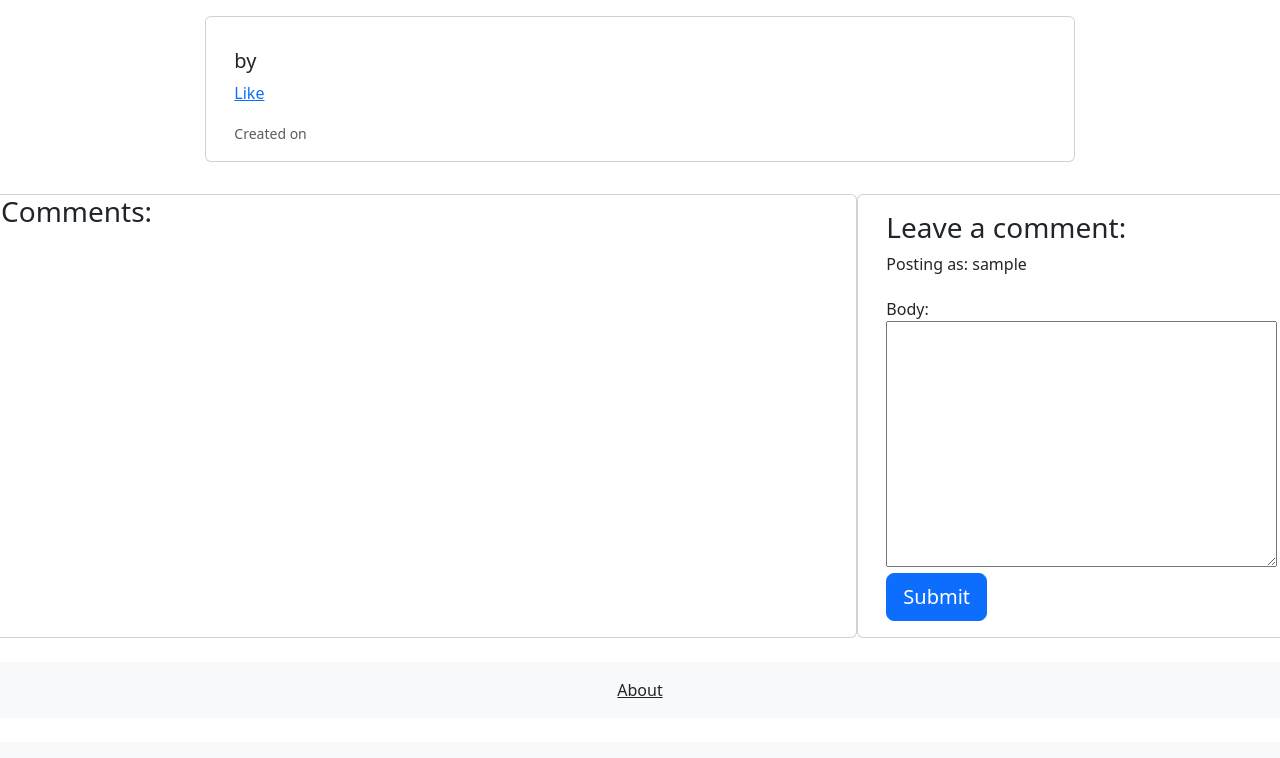
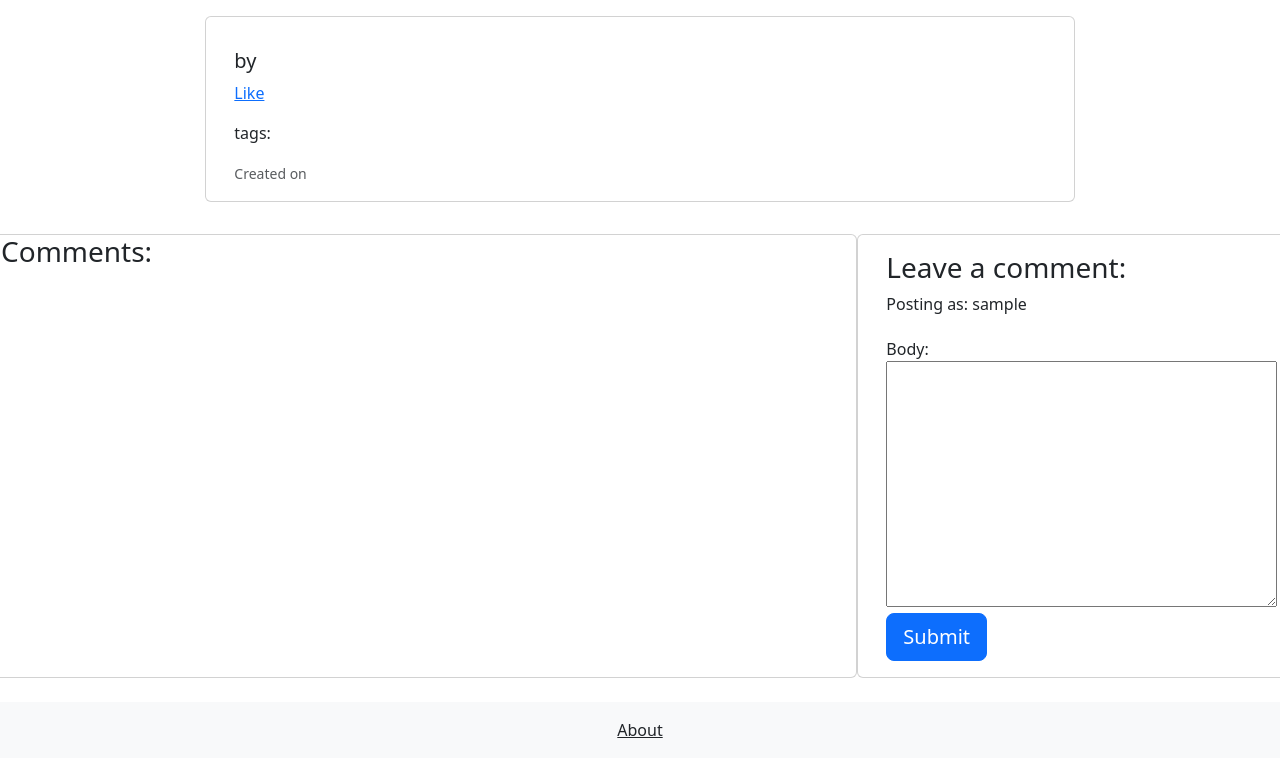
Before and after one commit to MWBark/Love-Japan, a Django app: template main/templates/main/imagepost.html in a window 1280 px wide. Shown: the part 58-816 px from the top of the page. Before the commit the page ends 756 px from the top, so only its background shows below. Run offline with Django 4.2, Linux system fonts and the light colour scheme; the template is opened without the code that fills it: values that come from a table or form of the project are taken from there, others are empty; the visitor is signed in with stand-in values (Sample User, id 1).

Commit message:
Create tags for ImagePosts using installed django-taggit

```diff
--- a/lovejapan/settings.py
+++ b/lovejapan/settings.py
@@ -29,7 +29,7 @@ TEMPLATES_DIR = os.path.join(BASE_DIR, 'templates')
 SECRET_KEY = os.environ.get("SECRET_KEY")
 
 # SECURITY WARNING: don't run with debug turned on in production!
-DEBUG = True
+DEBUG = False
 
 ALLOWED_HOSTS = ['8000-mwbark-lovejapan-96wbic29p1b.ws.codeinstitute-ide.net',
                 '.herokuapp.com']
@@ -51,7 +51,8 @@ INSTALLED_APPS = [
     'cloudinary_storage',
     'cloudinary',
     'about',
-    'main'
+    'main',
+    'taggit'
 ]
 
 SITE_ID = 1
--- a/main/forms.py
+++ b/main/forms.py
@@ -13,7 +13,7 @@ class UploadImageForm(forms.ModelForm):
 
     class Meta:
         model = ImagePost
-        fields = ('title', 'image', 'message' )
+        fields = ('title', 'image', 'message', 'tags', )
 
 
 class ImageCommentForm(forms.ModelForm):
--- a/main/models.py
+++ b/main/models.py
@@ -2,6 +2,7 @@ from django.db import models
 from django.db.models.signals import post_save
 from django.contrib.auth.models import User
 from cloudinary.models import CloudinaryField
+from taggit.managers import TaggableManager
 
 STATUS = ((0, "Draft"), (1, "Approved"))
 
@@ -42,6 +43,7 @@ class ImagePost(models.Model):
     status = models.IntegerField(choices=STATUS, default=0)
     updated_on = models.DateTimeField(auto_now=True)
     likes = models.ManyToManyField(User, related_name="image_like", blank=True)
+    tags = TaggableManager()
 
     # Count likes
     def number_of_likes(self):
--- a/main/templates/main/imagepost.html
+++ b/main/templates/main/imagepost.html
@@ -15,6 +15,11 @@
                 </a>{{ imagepost.number_of_likes }}
             </p>
             <p class="card-text">{{ imagepost.message }}</p>
+            <p>tags:
+                {% for tag in imagepost.tags.all %}
+                <span> {{ tag }} </span>
+                {% endfor %}
+            </p>
             <p class="card-text"><small class="text-body-secondary">Created on {{ imagepost.created_on }}</small></p>
             {% if imagepost.uploader == request.user %}
             <a href="{% url 'imagepost_edit' imagepost.slug %}">
--- a/main/views.py
+++ b/main/views.py
@@ -33,7 +33,7 @@ def imagepost(request, slug):
 
     :template:`main/imagepost.html`
     """
-    queryset = ImagePost.objects.filter(status=1)
+    queryset = ImagePost.objects.prefetch_related('tags').all()
     imagepost = get_object_or_404(queryset, slug=slug)
     image_comments = ImageComment.objects.filter(imagepost=imagepost).order_by("-created_on")
 
@@ -64,7 +64,7 @@ def imagepost(request, slug):
 
 def imagepost_edit(request, slug):
 
-    queryset = ImagePost.objects.all()
+    queryset = ImagePost.objects.prefetch_related('tags').all()
     imagepost = get_object_or_404(queryset, slug=slug)
     upload_image_form = UploadImageForm(request.POST or None, request.FILES or None, instance=imagepost)
 
@@ -75,6 +75,7 @@ def imagepost_edit(request, slug):
             imagepost.slug = slugify(imagepost.title)
             imagepost.status = 0
             imagepost.save()
+            upload_image_form.save_m2m()
             messages.success(request, ("Your Image has been update and is awaiting approval."))
             return redirect('home')
         else:
@@ -233,6 +234,7 @@ def upload_image(request):
             imagepost.uploader = request.user
             imagepost.slug = slugify(imagepost.title)
             imagepost.save()
+            upload_image_form.save_m2m()
             messages.success(request, ("Your Image is awaiting approval."))
             return redirect('home')
         else:
--- a/requirements.txt
+++ b/requirements.txt
@@ -4,6 +4,7 @@ dj-database-url==0.5.0
 dj3-cloudinary-storage==0.0.6
 Django==4.2.14
 django-allauth==0.57.2
+django-taggit==6.0.0
 gunicorn==20.1.0
 oauthlib==3.2.2
 psycopg2==2.9.9
```
Also changed, not shown: main/migrations/0007_imagepost_tags.py (added).
